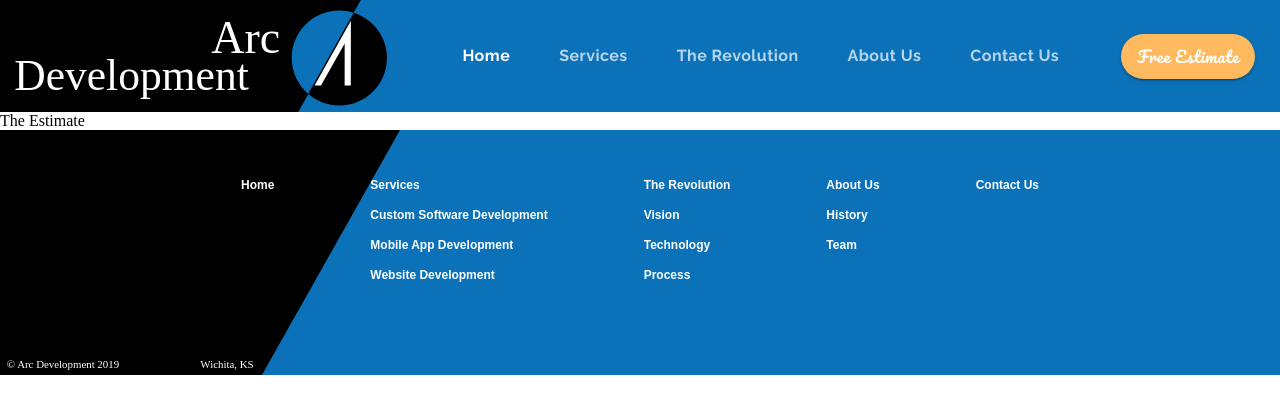
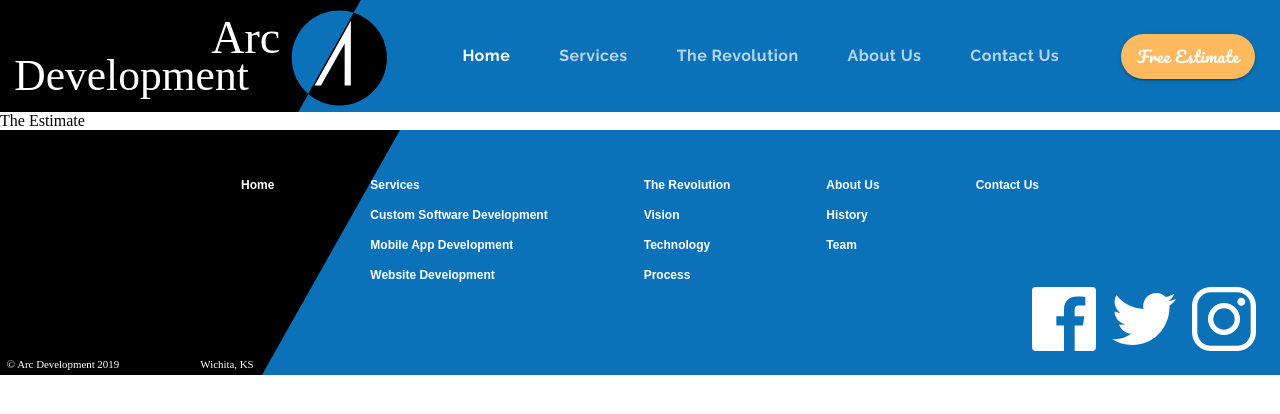
Before and after one commit to dtruong8/Material-UI-ReactJS, a React (Create React App) app in the folder arcdevelopment/: page /estimate in a window 1280 px wide. Shown: the top 414 px of the page. Built offline with nearby package versions, Linux system fonts and the light colour scheme.

Commit message:
Update Footer.js

```diff
--- a/arcdevelopment/src/components/ui/Footer.js
+++ b/arcdevelopment/src/components/ui/Footer.js
@@ -4,6 +4,9 @@
 import { Link } from 'react-router-dom';
 
 import footerAdornment from '../../assets/Footer Adornment.svg';
+import facebook from '../../assets/facebook.svg';
+import twitter from '../../assets/twitter.svg';
+import instagram from '../../assets/instagram.svg';
 
 const useStyles = makeStyles(theme => ({
     footer: {
@@ -34,6 +37,23 @@
     },
     gridItem: {
         margin: "3em"
+    },
+    icon: {
+        height: "4em",
+        width: "4em",
+        [theme.breakpoints.down("xs")]: {
+            height: "2.5em",
+            width: "2.5em"
+        }
+
+    },
+    socialContainer:{
+        position: "absolute",
+        marginTop:"-6em",
+        right: "1.5em",
+        [theme.breakpoints.down("xs")]: {
+            right: "0.6em"
+        }
     }
 }));
 
@@ -41,7 +61,7 @@
     const classes = useStyles();
 
     return (
-            <footer className={classes.footer}>
+        <footer className={classes.footer}>
             <Hidden mdDown>
                 <Grid container justify="center" className={classes.mainContainer}>
                     <Grid item className={classes.gridItem}>
@@ -104,12 +124,23 @@
                         </Grid>
                     </Grid>
                 </Grid>
+                </Hidden>
                 <img
                     alt="black decoractive slash"
                     src={footerAdornment}
                     className={classes.adornment}
                 />
-                </Hidden>
-            </footer>
+                <Grid container justify="flex-end" className={classes.socialContainer} spacing={2}>
+                    <Grid item component={"a"} href="https://www.facebook.com" rel="noopener noreferrer" target="_blank">
+                        <img alt="facebook logo" src={ facebook } className={classes.icon} />
+                    </Grid>
+                    <Grid item component={"a"} href="https://www.twitter.com" rel="noopener noreferrer" target="_blank">
+                        <img alt="twitter logo" src={ twitter } className={classes.icon}/>
+                    </Grid>
+                    <Grid item component={"a"} href="https://www.instagram.com" rel="noopener noreferrer" target="_blank">
+                        <img alt="instagram logo" src={ instagram } className={classes.icon}/>
+                    </Grid>
+                </Grid>
+        </footer>
     );
 }
```
